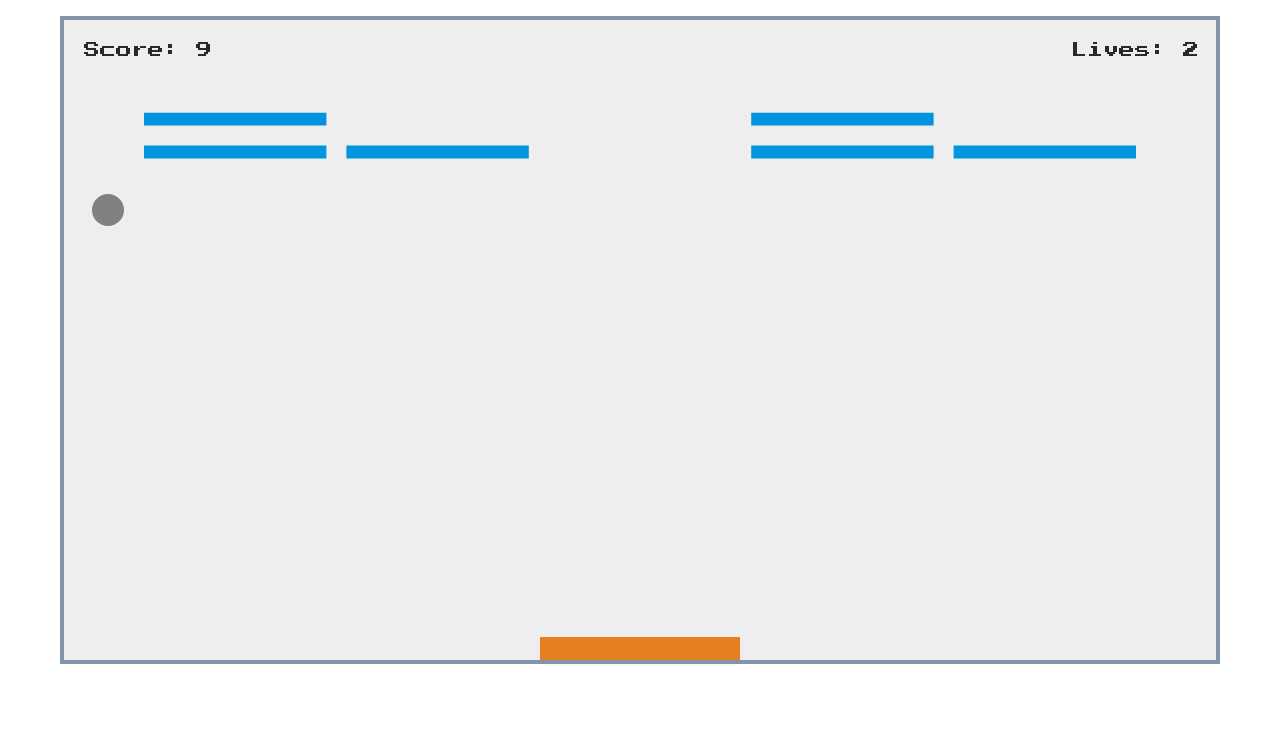
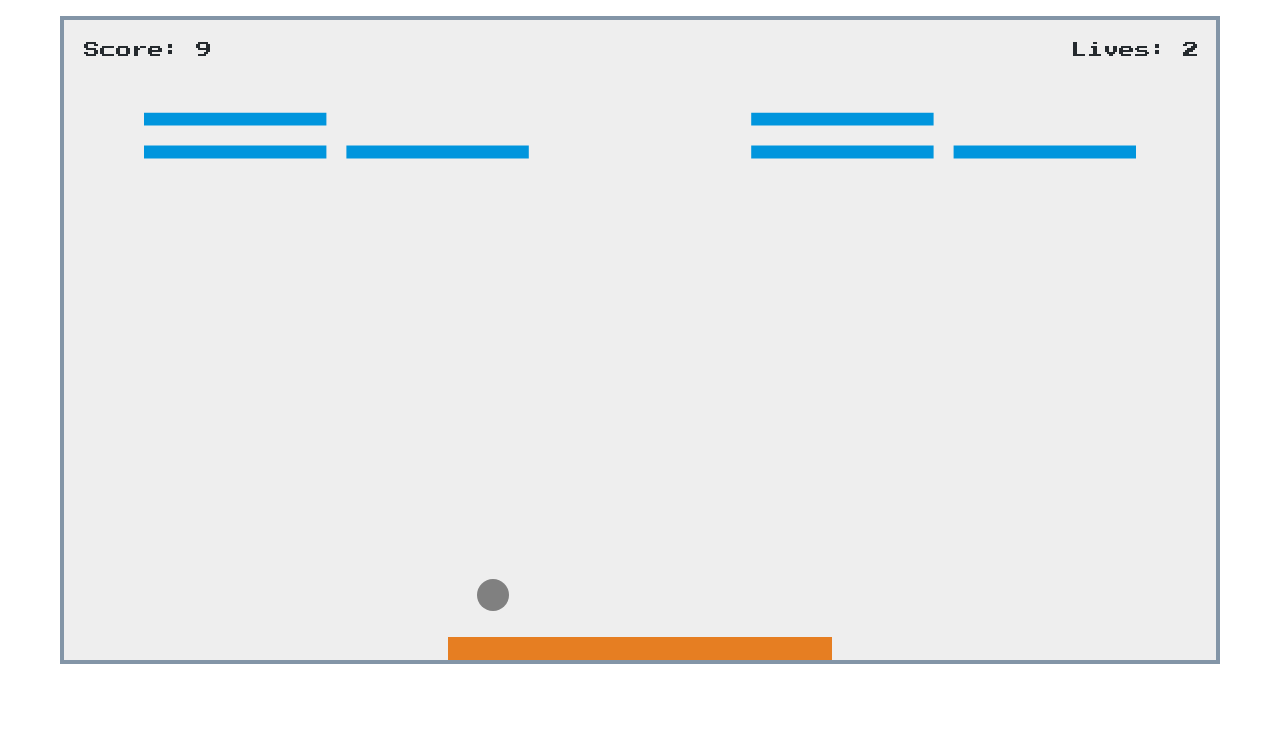
Before and after one commit to nsafai/Breakout, a website: page index.html in a window 1280 px wide. Shown: the top 752 px of the page. Drawn offline with Linux system fonts and the light colour scheme.

Commit message:
refactoring into class, complete bricks, paddle and ball

```diff
--- /dev/null
+++ b/game-logic.js
@@ -0,0 +1,256 @@
+/* eslint-disable semi */
+/* eslint-disable no-undef */
+
+/* GLOBAL SETTINGS */
+let lives = 3
+
+/* CONTROLS SETUP */
+let rightPressed = false
+let leftPressed = false
+
+/* BALL CLASS */
+class Ball {
+  constructor(x, y, dx = 7, dy = 7, radius = 16) {
+    this.x = x // starting position (x-axis)
+    this.y = y // starting position (y-axis)
+    this.dx = dx // how fast ball travels horizontally
+    this.dy = dy // how fast ball travels vertically
+    this.radius = radius // ball size
+  }
+
+  render(ctx) {
+    ctx.beginPath()
+    ctx.arc(this.x, this.y, this.radius, 0, Math.PI * 2)
+    ctx.fillStyle = 'grey'
+    ctx.fill()
+    ctx.closePath()
+  }
+
+  move() {
+    this.x += this.dx
+    this.y += this.dy
+  }
+}
+
+class Paddle {
+  constructor(canvasWidth, width = 180, height = 23, paddleSpeed = 13) {
+    this.width = canvasWidth / 3
+    this.height = height
+    this.x = (canvasWidth - width) / 2 // center the paddle at start
+    this.paddleSpeed = paddleSpeed
+  }
+
+  render(ctx, canvas) {
+    ctx.beginPath()
+    ctx.rect(this.x, canvas.height - this.height, this.width, this.height)
+    ctx.fillStyle = '#e67e22'
+    ctx.fill()
+    ctx.closePath()
+  }
+
+  move(canvas) {
+    if (rightPressed && this.x < canvas.width - this.width) {
+      this.x += this.paddleSpeed
+    } else if (leftPressed && this.x > 0) {
+      this.x -= this.paddleSpeed
+    }
+  }
+}
+
+class Brick {
+  constructor(x, y, width = 75, height = 20, status = 1) {
+    this.x = x
+    this.y = y
+    this.width = width
+    this.height = height
+    this.status = status
+  }
+
+  render(ctx) {
+    ctx.beginPath()
+    ctx.rect(this.x, this.y, this.width, this.height)
+    ctx.fillStyle = '#0095DD'
+    ctx.fill()
+    ctx.closePath()
+  }
+}
+
+/* CANVAS SETUP */
+const canvas = document.getElementById('myCanvas')
+const ctx = canvas.getContext('2d')
+
+/* CREATE BALL w/ starting position (x,y) */
+const ball = new Ball(canvas.width / 2, window.innerHeight - canvas.height)
+
+/* CREATE BRICKS */
+const brickRowCount = 3
+const brickColumnCount = 5
+let brickWidth = 75
+let brickHeight = 20
+const brickPadding = 20
+const brickOffsetTop = 60
+const brickOffsetLeft = 80
+
+const bricks = []
+for (let c = 0; c < brickColumnCount; c += 1) {
+  bricks[c] = []
+  for (let r = 0; r < brickRowCount; r += 1) {
+    bricks[c][r] = { x: 0, y: 0, status: 1 }
+  }
+}
+
+function drawBricks() {
+  for (let c = 0; c < brickColumnCount; c += 1) {
+    for (let r = 0; r < brickRowCount; r += 1) {
+      if (bricks[c][r].status === 1) {
+        const brickX = (c * (brickWidth + brickPadding)) + brickOffsetLeft
+        const brickY = (r * (brickHeight + brickPadding)) + brickOffsetTop
+
+        bricks[c][r] = new Brick(brickX, brickY, brickWidth, brickHeight, 1)
+        bricks[c][r].render(ctx)
+      }
+    }
+  }
+}
+
+/* UPDATE SIZES ON WINDOW RESIZE */
+function resize() {
+  console.log('resizing window, update canvas size!')
+  // resie canvas
+  canvas.setAttribute('width', window.innerWidth * 0.9)
+  canvas.setAttribute('height', window.innerHeight * 0.8)
+
+  // resize bricks
+  brickWidth = (canvas.width - 240) / brickColumnCount
+  brickHeight = canvas.height * 0.02
+}
+
+window.addEventListener('resize', () => resize(), true)
+
+// resize once upon first load afte brick setup
+resize()
+
+/* CREATE PADDLE w/ starting position x */
+const paddle = new Paddle(canvas.width)
+
+/* KEYBOARD CONTROLS */
+// arrow key pressed
+function keyDownHandler(e) {
+  console.log(e.key)
+  if (e.key === 'Right' || e.key === 'ArrowRight') {
+    rightPressed = true
+  } else if (e.key === 'Left' || e.key === 'ArrowLeft') {
+    leftPressed = true
+  }
+}
+// arrow key released
+function keyUpHandler(e) {
+  if (e.key === 'Right' || e.key === 'ArrowRight') {
+    rightPressed = false
+  } else if (e.key === 'Left' || e.key === 'ArrowLeft') {
+    leftPressed = false
+  }
+}
+
+document.addEventListener('keydown', keyDownHandler, false)
+document.addEventListener('keyup', keyUpHandler, false)
+
+/* MOUSE CONTROLS */
+function mouseMoveHandler(e) {
+  const relativeX = e.clientX - canvas.offsetLeft
+  if (relativeX > 0 && relativeX < canvas.width) {
+    paddle.x = relativeX - paddle.width / 2
+  }
+}
+
+document.addEventListener('mousemove', mouseMoveHandler, false)
+
+/* SCORE SETUP */
+let score = 0
+
+function drawScore() {
+  ctx.font = '16px \'Press Start 2P\''
+  ctx.fillStyle = '#252A2E'
+  ctx.fillText(`Score: ${score}`, 20, 38)
+}
+
+/* LIVES SETUP */
+function drawLives() {
+  ctx.font = '16px \'Press Start 2P\''
+  ctx.fillStyle = '#252A2E'
+  ctx.fillText(`Lives: ${lives}`, canvas.width - 145, 38)
+}
+
+/* COLLISION DETECTION */
+function collisionDetection() {
+  for (let c = 0; c < brickColumnCount; c += 1) {
+    for (let r = 0; r < brickRowCount; r += 1) {
+      const brick = bricks[c][r]
+      if (brick.status === 1) {
+        if (ball.x > brick.x && ball.x < brick.x + brickWidth && ball.y > brick.y && ball.y < brick.y + brickHeight) {
+          ball.dy = -ball.dy
+          brick.status = 0
+          score += 1
+          if (score === brickRowCount * brickColumnCount) {
+            console.log('user won!')
+            const winBanner = document.getElementById('win-banner')
+            winBanner.classList.toggle('hidden')
+          }
+        }
+      }
+    }
+  }
+}
+
+/* MOBILE CONTROLS (WIP) */
+document.addEventListener('swiped-left', (e) => {
+  console.log(e.target); // the element that was swiped
+})
+
+document.addEventListener('swiped-right', (e) => {
+  console.log(e.target); // the element that was swiped
+})
+
+/* GAME LOGIC */
+function draw() {
+  // clear screen every frame
+  ctx.clearRect(0, 0, canvas.width, canvas.height)
+
+  // game logic
+  drawBricks()
+  paddle.render(ctx, canvas)
+  paddle.move(canvas)
+  collisionDetection()
+  drawScore()
+  drawLives()
+  ball.render(ctx)
+  ball.move()
+
+  if (ball.x + ball.dx > canvas.width - ball.radius || ball.x + ball.dx < ball.radius) {
+    // check if ball touches left or right edge of canvas
+    ball.dx = -ball.dx; // 'bounce' change direction
+  } else if (ball.y + ball.dy < ball.radius) {
+    // check if ball touches top edge of canvas
+    ball.dy = -ball.dy; // 'bounce' change direction
+  } else if (ball.y + ball.dy > canvas.height - (ball.radius / 2)) {
+    // check if ball touches bottom edge of canvas
+
+    if (ball.x > paddle.x && ball.x < paddle.x + paddle.width) {
+      // check if is hitting paddle
+      ball.dy = -ball.dy
+    } else {
+      lives -= 1
+      if (!lives) {
+        const gameoverTitle = document.getElementById('game-over')
+        gameoverTitle.classList.toggle('hidden')
+      } else {
+        ball.x = canvas.width / 2
+        ball.y = canvas.height - 30
+        paddle.x = (canvas.width - paddle.width) / 2
+      }
+    }
+  }
+  requestAnimationFrame(draw)
+}
+
+draw()
--- a/game-setup.js
+++ /dev/null
@@ -1,235 +0,0 @@
-/* eslint-disable semi */
-/* eslint-disable no-undef */
-
-/* SETTINGS */
-const paddleSpeed = 13
-let lives = 3
-
-/* CANVAS SETUP */
-const canvas = document.getElementById('myCanvas')
-const ctx = canvas.getContext('2d')
-
-/* BRICK SETUP */
-const brickRowCount = 3
-const brickColumnCount = 5
-let brickWidth = 75
-let brickHeight = 20
-const brickPadding = 20
-const brickOffsetTop = 60
-const brickOffsetLeft = 80
-
-const bricks = []
-for (let c = 0; c < brickColumnCount; c += 1) {
-  bricks[c] = []
-  for (let r = 0; r < brickRowCount; r += 1) {
-    bricks[c][r] = { x: 0, y: 0, status: 1 }
-  }
-}
-
-function drawBricks() {
-  for (let c = 0; c < brickColumnCount; c += 1) {
-    for (let r = 0; r < brickRowCount; r += 1) {
-      if (bricks[c][r].status === 1) {
-        const brickX = (c * (brickWidth + brickPadding)) + brickOffsetLeft
-        const brickY = (r * (brickHeight + brickPadding)) + brickOffsetTop
-        bricks[c][r].x = brickX
-        bricks[c][r].y = brickY
-        ctx.beginPath()
-        ctx.rect(brickX, brickY, brickWidth, brickHeight)
-        ctx.fillStyle = '#0095DD'
-        ctx.fill()
-        ctx.closePath()
-      }
-    }
-  }
-}
-
-/* UPDATE SIZES ON WINDOW RESIZE */
-
-function resize() {
-  console.log('resizing window, update UI!')
-  // resie canvas
-  canvas.setAttribute('width', window.innerWidth * 0.9)
-  canvas.setAttribute('height', window.innerHeight * 0.8)
-
-  // resize bricks
-  brickWidth = (canvas.width - 240) / brickColumnCount
-  brickHeight = canvas.height * 0.02
-}
-
-window.addEventListener('resize', () => resize(), true)
-
-// resize once upon first load afte brick setup
-resize()
-
-/* SCORE SETUP */
-let score = 0
-
-function drawScore() {
-  ctx.font = '16px \'Press Start 2P\''
-  ctx.fillStyle = '#252A2E'
-  ctx.fillText(`Score: ${score}`, 20, 38)
-}
-
-/* LIVES SETUP */
-function drawLives() {
-  ctx.font = '16px \'Press Start 2P\''
-  ctx.fillStyle = '#252A2E'
-  ctx.fillText(`Lives: ${lives}`, canvas.width - 145, 38)
-}
-
-/* PADDLE SETUP */
-const paddleHeight = 23
-const paddleWidth = 200
-let paddleX = ((canvas.width - paddleWidth) / 2)
-
-// draw paddle
-function drawPaddle() {
-  ctx.beginPath()
-  ctx.rect(paddleX, canvas.height - paddleHeight, paddleWidth, paddleHeight)
-  ctx.fillStyle = '#e67e22'
-  ctx.fill()
-  ctx.closePath()
-}
-
-/* BALL SETUP */
-const ballRadius = 16
-
-// ball starting position
-let x = canvas.width / 2
-let y = canvas.height - window.innerHeight * (1 / 2)
-
-// distance ball should move
-let dx = 7
-let dy = 7
-
-// draw ball
-function drawBall() {
-  ctx.beginPath()
-  ctx.arc(x, y, ballRadius, 0, Math.PI * 2)
-  ctx.fillStyle = 'grey'
-  ctx.fill()
-  ctx.closePath()
-}
-
-/* COLLISION DETECTION */
-function collisionDetection() {
-  for (let c = 0; c < brickColumnCount; c += 1) {
-    for (let r = 0; r < brickRowCount; r += 1) {
-      const b = bricks[c][r]
-      if (b.status === 1) {
-        if (x > b.x && x < b.x + brickWidth && y > b.y && y < b.y + brickHeight) {
-          dy = -dy
-          b.status = 0
-          score += 1
-          if (score === brickRowCount * brickColumnCount) {
-            console.log('user won!')
-            const winBanner = document.getElementById('win-banner')
-            winBanner.classList.toggle('hidden')
-          }
-        }
-      }
-    }
-  }
-}
-
-/* CONTROLS SETUP */
-let rightPressed = false
-let leftPressed = false
-
-/* KEYBOARD CONTROLS */
-// arrow key pressed
-function keyDownHandler(e) {
-  console.log(e.key)
-  if (e.key === 'Right' || e.key === 'ArrowRight') {
-    rightPressed = true
-  } else if (e.key === 'Left' || e.key === 'ArrowLeft') {
-    leftPressed = true
-  }
-}
-// arrow key released
-function keyUpHandler(e) {
-  if (e.key === 'Right' || e.key === 'ArrowRight') {
-    rightPressed = false
-  } else if (e.key === 'Left' || e.key === 'ArrowLeft') {
-    leftPressed = false
-  }
-}
-
-document.addEventListener('keydown', keyDownHandler, false)
-document.addEventListener('keyup', keyUpHandler, false)
-
-/* MOUSE CONTROLS */
-function mouseMoveHandler(e) {
-  const relativeX = e.clientX - canvas.offsetLeft
-  if (relativeX > 0 && relativeX < canvas.width) {
-    paddleX = relativeX - paddleWidth / 2
-  }
-}
-
-document.addEventListener('mousemove', mouseMoveHandler, false)
-
-/* MOVE PADDLE */
-function movePaddle() {
-  if (rightPressed && paddleX < canvas.width - paddleWidth) {
-    paddleX += paddleSpeed
-  } else if (leftPressed && paddleX > 0) {
-    paddleX -= paddleSpeed
-  }
-}
-
-/* MOBILE CONTROLS (WIP) */
-document.addEventListener('swiped-left', (e) => {
-  console.log(e.target); // the element that was swiped
-})
-
-document.addEventListener('swiped-right', (e) => {
-  console.log(e.target); // the element that was swiped
-})
-
-/* GAME LOGIC */
-function draw() {
-  // clear screen every frame
-  ctx.clearRect(0, 0, canvas.width, canvas.height)
-
-  // game logic
-  drawBricks()
-  drawBall()
-  movePaddle()
-  collisionDetection()
-  drawPaddle()
-  drawScore()
-  drawLives()
-
-  x += dx
-  y += dy
-  if (x + dx > canvas.width - ballRadius || x + dx < ballRadius) {
-    // check if ball touches left or right edge of canvas
-    dx = -dx; // 'bounce' change direction
-  } else if (y + dy < ballRadius) {
-    // check if ball touches top edge of canvas
-    dy = -dy; // 'bounce' change direction
-  } else if (y + dy > canvas.height - (ballRadius / 2)) {
-    // check if ball touches bottom edge of canvas
-
-    if (x > paddleX && x < paddleX + paddleWidth) {
-      // check if is hitting paddle
-      dy = -dy
-    } else {
-      lives -= 1
-      if (!lives) {
-        const gameoverTitle = document.getElementById('game-over')
-        gameoverTitle.classList.toggle('hidden')
-      } else {
-        x = canvas.width / 2
-        y = canvas.height - 30
-        // dx = 3
-        // dy = -3
-        paddleX = (canvas.width - paddleWidth) / 2
-      }
-    }
-  }
-  requestAnimationFrame(draw)
-}
-
-draw()
```
Also changed, not shown: index.html (+1 -2 lines).
